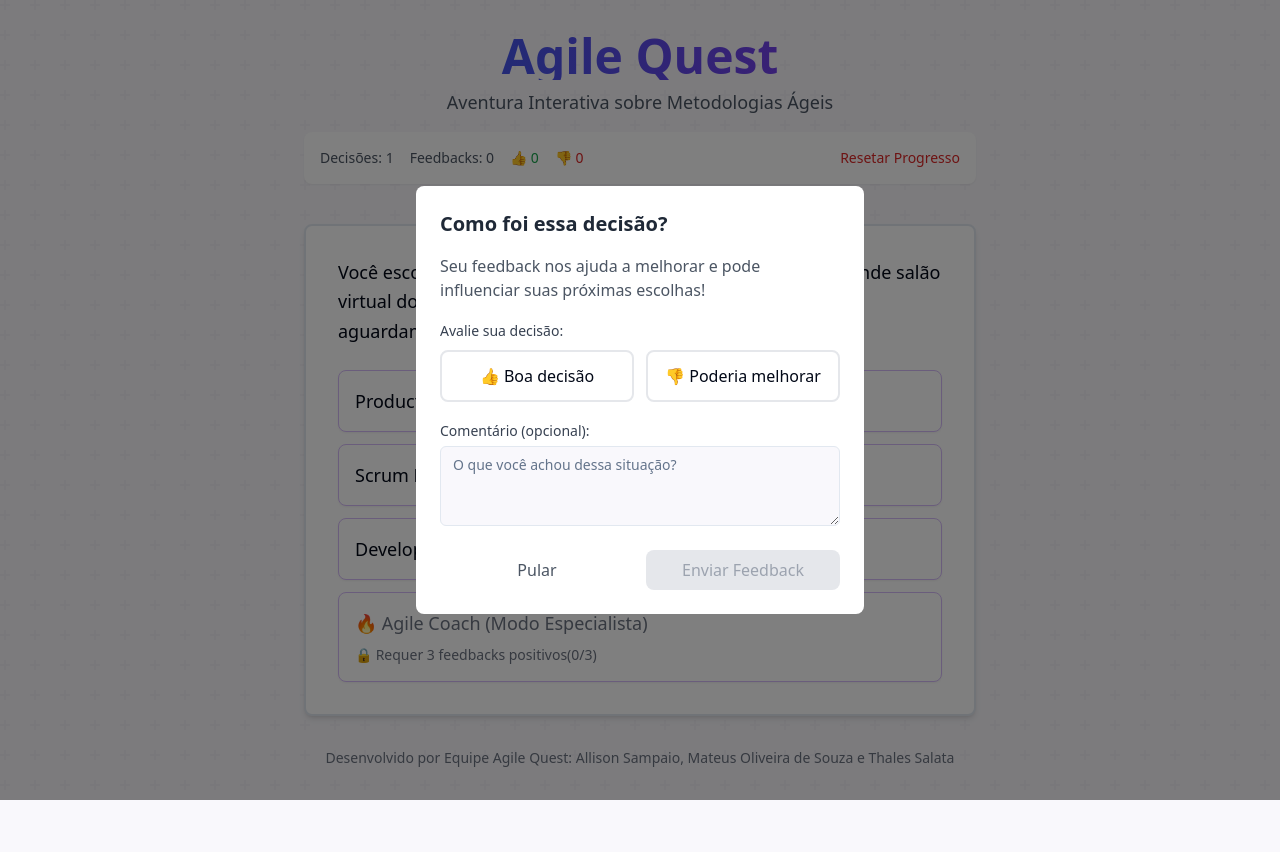
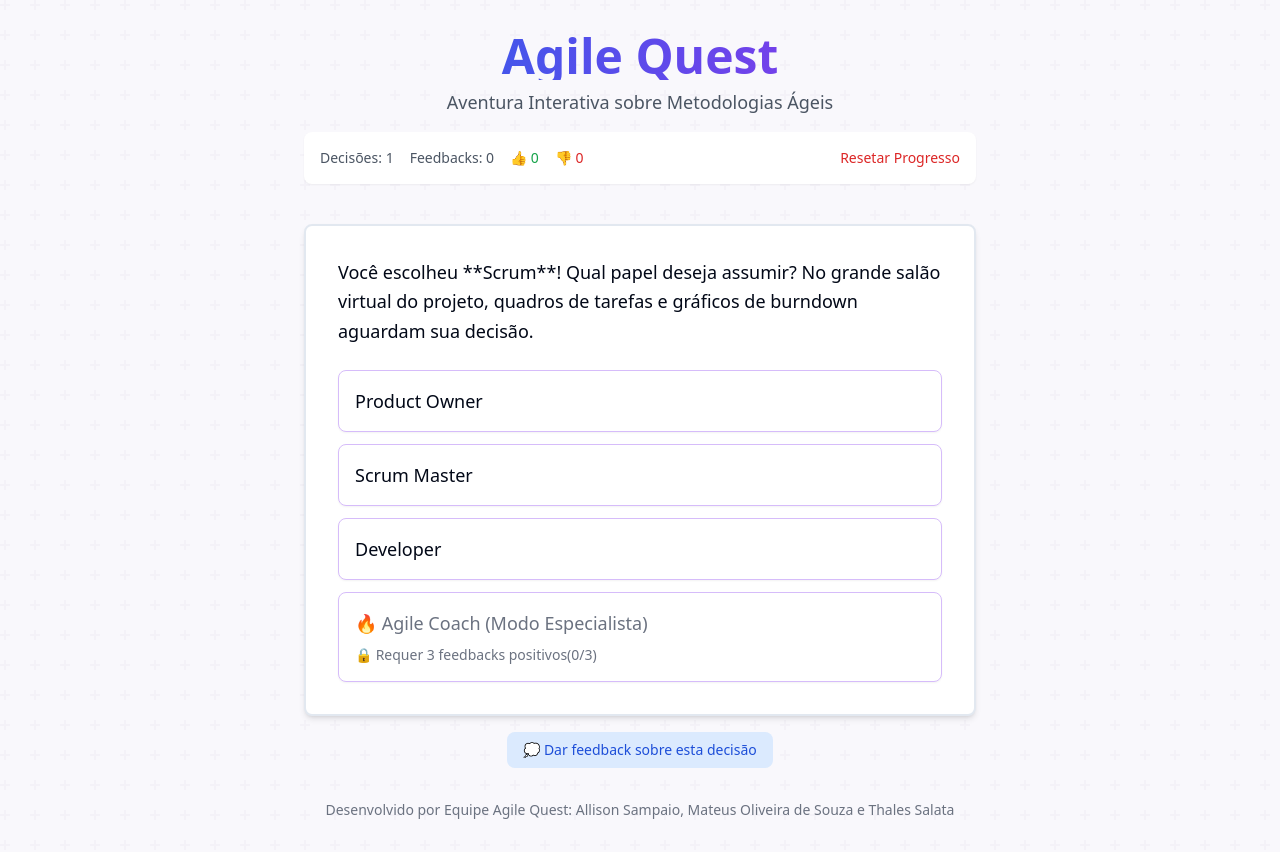
Before and after one commit to mateuskih/agile-quest, a React (Vite) app: page / in a window 1280 px wide. Both pictures are taken after a click on the element "Scrum". Before the commit the page ends 800 px from the top, so only its background shows below. Built offline with nearby package versions, Linux system fonts and the light colour scheme.

Commit message:
Make feedback modal optional
The feedback modal should only appear if the user wants to submit feedback.

```diff
--- a/src/components/AdventureGame.tsx
+++ b/src/components/AdventureGame.tsx
@@ -61,7 +61,7 @@ const AdventureGame: React.FC = () => {
         history: [...prev.history, nextNodeId],
         isSuccess: isSuccessNode(nextNodeId),
         isFailure: isFailureNode(nextNodeId),
-        showFeedbackModal: true, // Mostrar modal de feedback após cada escolha
+        showFeedbackModal: false, // Não mostrar modal automaticamente
       };
       return newState;
     });
@@ -79,6 +79,11 @@ const AdventureGame: React.FC = () => {
   // Handle feedback modal close
   const handleFeedbackClose = () => {
     setGameState(prev => ({ ...prev, showFeedbackModal: false }));
+  };
+
+  // Handle opening feedback modal manually
+  const handleOpenFeedback = () => {
+    setGameState(prev => ({ ...prev, showFeedbackModal: true }));
   };
 
   // Reset game and clear feedbacks
@@ -120,6 +125,18 @@ const AdventureGame: React.FC = () => {
             getPositiveFeedbackCount={getPositiveFeedbackCount}
           />
         )}
+
+        {/* Botão opcional para dar feedback */}
+        {gameState.history.length > 1 && !gameState.isSuccess && !gameState.isFailure && (
+          <div className="mt-4 text-center">
+            <button
+              onClick={handleOpenFeedback}
+              className="px-4 py-2 bg-blue-100 text-blue-700 rounded-lg hover:bg-blue-200 transition-colors text-sm"
+            >
+              💭 Dar feedback sobre esta decisão
+            </button>
+          </div>
+        )}
       </div>
 
       <FeedbackModal
```
